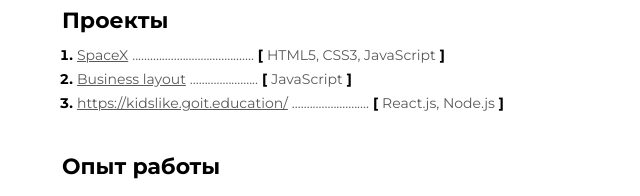
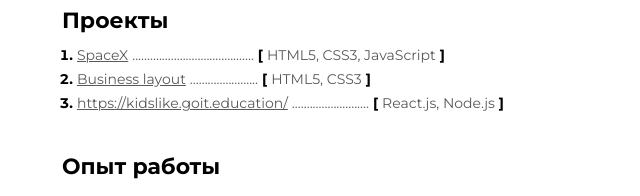
Before and after one commit to banan320/banan320.github.io, a plain HTML site: page index.html in a window 1280 px wide. Shown: the part 326-522 px from the top of the page, 418-1058 px from the left. Drawn offline with Linux system fonts and the light colour scheme.

Commit message:
Update index.html

```diff
--- a/index.html
+++ b/index.html
@@ -78,7 +78,7 @@
               >
               <span class="dots">.......................</span>
               <span>
-                <b>[</b> <span class="tech-name">JavaScript</span> <b>]</b>
+                <b>[</b> <span class="tech-name">HTML5, CSS3</span> <b>]</b>
               </span>
             </li>
             <li class="projects-item">
```
